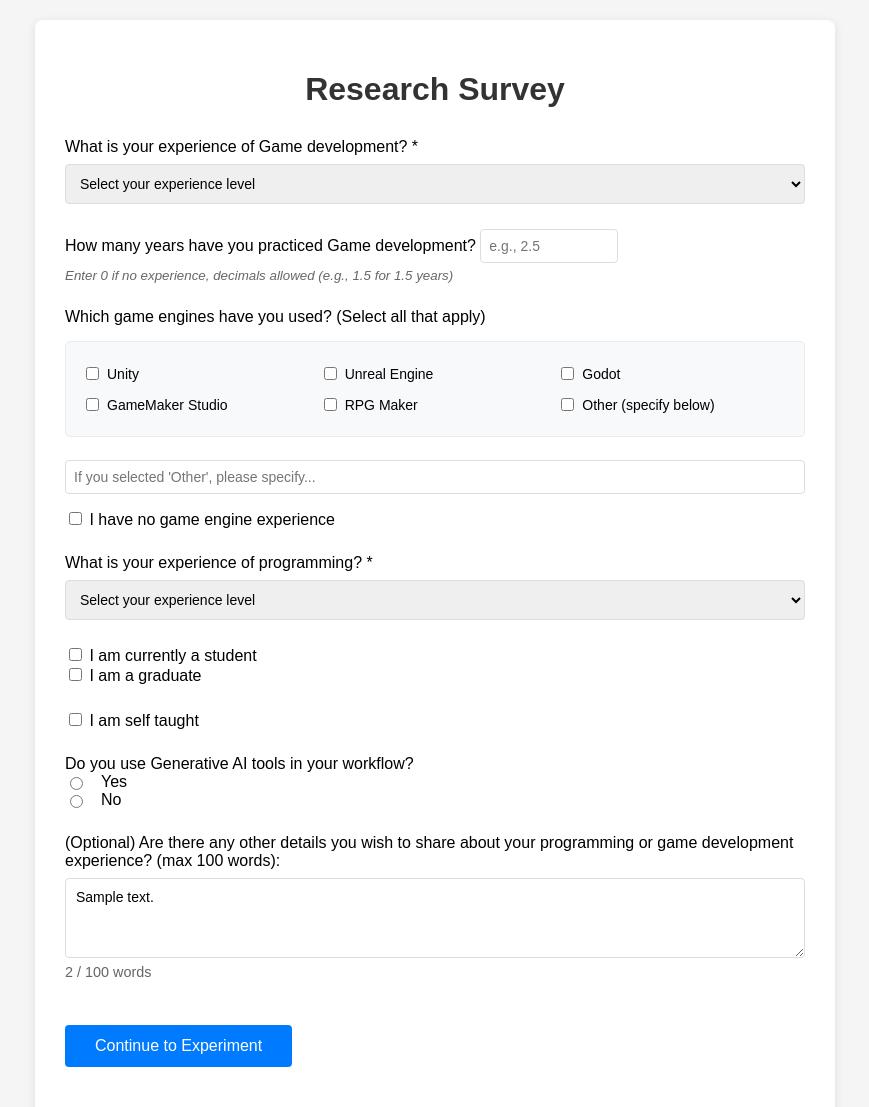
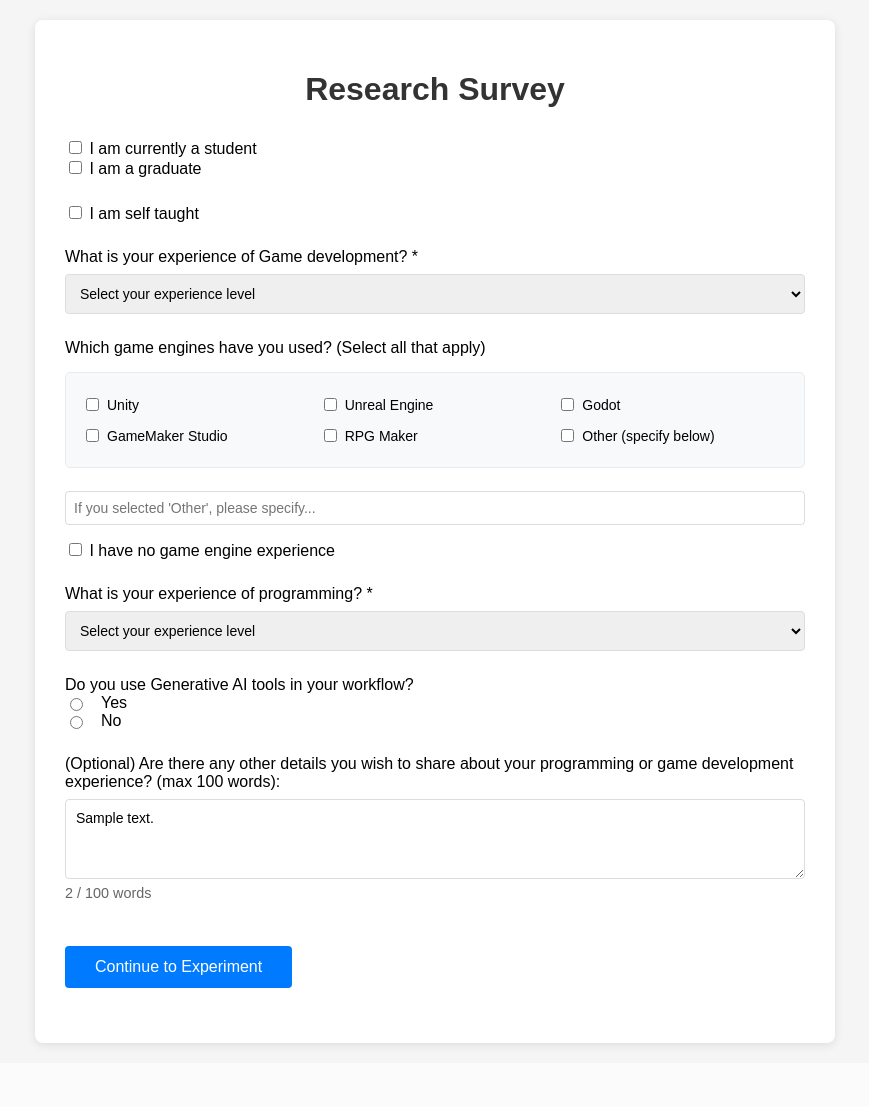
Before and after one commit to HamishHill-WK/PhaserGame, a Flask app: template templates/survey.html in a window 1280 px wide. Shown: the top 1107 px of the page, without its empty margins (205-1074 px from the left). After the commit the page ends 1048 px from the top, so only its background shows below. Run offline with Flask 3, Linux system fonts and the light colour scheme; the template is opened without the code that fills it: most values are stand-ins (such as "Sample title", 1, 10 or a date in 2020); parts of the project's set-up code (start-up, migrations or seed data) failed here and were passed over.

Commit message:
Refactor survey.js to add toggleGameDevFields function for game development experience and update event listeners. Clean up variable declarations to use 'let' for better scope management. Update survey.html to reorganize game development related fields for improved clarity and user experience.

```diff
--- a/static/js/survey.js
+++ b/static/js/survey.js
@@ -59,25 +59,33 @@ function togglePhaserUsage(){
         phaserUsageGroup.style.display = 'none';
     }
 }
+
+function toggleGameDevFields() {
+    let gameExp = document.getElementById('game_dev_experience_detailed').value;
+    let show = (gameExp && gameExp !== 'none');
+    document.getElementById('gamedev-years-group').style.display = show ? 'block' : 'none';
+    console.log('Game Dev Experience:', gameExp, 'Show:', show);
+}
+
 // Programming fields toggle
 function toggleProgrammingFields() {
-    var progExp = document.getElementById('programming_experience_detailed').value;
-    var gameExp = document.getElementById('game_dev_experience_detailed').value;
-    var show = (progExp && progExp !== 'none') || (gameExp && gameExp !== 'none');
+    let progExp = document.getElementById('programming_experience_detailed').value;
+    let gameExp = document.getElementById('game_dev_experience_detailed').value;
+    let show = (progExp && progExp !== 'none') || (gameExp && gameExp !== 'none');
     document.getElementById('programming-years-group').style.display = show ? 'block' : 'none';
     document.getElementById('programming-languages-group').style.display = show ? 'block' : 'none';
 }
 
 function toggleProgrammingFields() {
-    var progExp = document.getElementById('programming_experience_detailed').value;
-    var gameExp = document.getElementById('game_dev_experience_detailed').value;
-    var show = (progExp && progExp !== 'none') || (gameExp && gameExp !== 'none');
+    let progExp = document.getElementById('programming_experience_detailed').value;
+    let gameExp = document.getElementById('game_dev_experience_detailed').value;
+    let show = (progExp && progExp !== 'none') || (gameExp && gameExp !== 'none');
     document.getElementById('programming-years-group').style.display = show ? 'block' : 'none';
     document.getElementById('programming-languages-group').style.display = show ? 'block' : 'none';
 }
 
 function toggleGameEngines() {
-    var exp = document.getElementById('game_dev_experience_detailed').value;
+    let exp = document.getElementById('game_dev_experience_detailed').value;
     document.getElementById('game-engines-group').style.display = (exp && exp !== 'none') ? 'block' : 'none';
 }
 
@@ -87,6 +95,7 @@ document.addEventListener('DOMContentLoaded', function() {
     document.getElementById('programming_experience_detailed').addEventListener('change', toggleProgrammingFields);
     document.getElementById('game_dev_experience_detailed').addEventListener('change', toggleProgrammingFields);
     document.getElementById('game_dev_experience_detailed').addEventListener('change', toggleGameEngines);
+    document.getElementById('game_dev_experience_detailed').addEventListener('change', toggleGameDevFields);
     document.getElementById('is_self_taught').addEventListener('change', toggleSelfTaughtFields);
     toggleSelfTaughtFields();
     toggleProgrammingFields();
@@ -94,14 +103,14 @@ document.addEventListener('DOMContentLoaded', function() {
 
 // Self-taught toggle
 function toggleSelfTaughtFields() {
-    var isSelfTaught = document.getElementById('is_self_taught').checked;
+    let isSelfTaught = document.getElementById('is_self_taught').checked;
     document.getElementById('self-taught-details-group').style.display = isSelfTaught ? 'block' : 'none';
 }
 
 // Course programming experience toggle
 function toggleCourseProgrammingExperience() {
-    var isStudent = document.getElementById('is_student').checked;
-    var isGraduate = document.getElementById('is_graduate').checked;
+    let isStudent = document.getElementById('is_student').checked;
+    let isGraduate = document.getElementById('is_graduate').checked;
     document.getElementById('course-programming-experience-group').style.display = (isStudent || isGraduate) ? 'block' : 'none';
 }
 document.addEventListener('DOMContentLoaded', function() {
@@ -112,7 +121,7 @@ document.addEventListener('DOMContentLoaded', function() {
 
 // Undergrad year toggle
 function toggleUndergradYear() {
-    var degreeLevel = document.getElementById('degree_level_current').value;
+    let degreeLevel = document.getElementById('degree_level_current').value;
     document.getElementById('undergrad-year-group').style.display = (degreeLevel === 'undergraduate') ? 'block' : 'none';
 }
 document.addEventListener('DOMContentLoaded', function() {
@@ -122,11 +131,11 @@ document.addEventListener('DOMContentLoaded', function() {
 
 // Graduate fields toggle
 function toggleGraduateFields() {
-    var isGraduate = document.getElementById('is_graduate').checked;
+    let isGraduate = document.getElementById('is_graduate').checked;
     document.getElementById('degree-level-highest-group').style.display = isGraduate ? 'block' : 'none';
 }
 function toggleStudentFields() {
-    var isStudent = document.getElementById('is_student').checked;
+    let isStudent = document.getElementById('is_student').checked;
     document.getElementById('degree-level-current-group').style.display = isStudent ? 'block' : 'none';
 }
 document.addEventListener('DOMContentLoaded', function() {
--- a/templates/survey.html
+++ b/templates/survey.html
@@ -7,72 +7,7 @@
 <body>
     <div class="survey-container">
         <h1 class="survey-title">Research Survey</h1>
-
-        <form method="POST" action="{{ url_for('submit_survey') }}">
-            <div class="question-group">
-                <label for="game_dev_experience_detailed">What is your experience of Game development? <span class="required">*</span></label>
-                <select name="game_dev_experience_detailed" id="game_dev_experience_detailed" required>
-                    <option value="">Select your experience level</option>
-                    <option value="none" {{ 'selected' if form_data and form_data.game_dev_experience_detailed == 'none' }}>None</option>
-                    <option value="limited" {{ 'selected' if form_data and form_data.game_dev_experience_detailed == 'limited' }}>Limited</option>
-                    <option value="moderate" {{ 'selected' if form_data and form_data.game_dev_experience_detailed == 'moderate' }}>Moderate</option>
-                    <option value="advanced" {{ 'selected' if form_data and form_data.game_dev_experience_detailed == 'advanced' }}>Advanced</option>
-                    <option value="professional" {{ 'selected' if form_data and form_data.game_dev_experience_detailed == 'professional' }}>Professional</option>
-                </select>
-            </div>
-
-            <div class="question-group conditional-field" id="gamedev-position-group" style="display: none;">
-                <label for="gamedev_position">If you selected professional, what is the highest position you have worked in?</label>
-                <select name="gamedev_position" id="gamedev_position">
-                    <option value="">Select position</option>
-                    <option value="junior" {{ 'selected' if form_data and form_data.gamedev_position == 'junior' }}>Junior</option>
-                    <option value="mid" {{ 'selected' if form_data and form_data.gamedev_position == 'mid' }}>Mid</option>
-                    <option value="senior" {{ 'selected' if form_data and form_data.gamedev_position == 'senior' }}>Senior</option>
-                    <option value="lead" {{ 'selected' if form_data and form_data.gamedev_position == 'lead' }}>Lead</option>
-                </select>
-            </div>
-
-            <div class="question-group" id="gamedev-years-group" style="display: {% if form_data and form_data.game_dev_experience_detailed != 'none' %}block{% else %}none{% endif %};">
-                <label for="gamedev_years">How many years have you practiced Game development?</label>
-                <input type="number" name="gamedev_years" id="gamedev_years" min="0" max="50" step="0.5"
-                    value="{{ form_data.gamedev_years if form_data else '' }}"
-                    placeholder="e.g., 2.5">
-                <small style="display: block; margin-top: 5px; color: #666;">Enter 0 if no experience, decimals allowed (e.g., 1.5 for 1.5 years)</small>
-            </div>
-
-            <div class="question-group" id="game-engines-group" style="display: {% if form_data and form_data.game_dev_experience_detailed != 'none' %}block{% else %}none{% endif %};">
-                <div>Which game engines have you used? (Select all that apply)</div>
-                <div class="languages-grid" id="game_engines">
-                    <label><input type="checkbox" name="engines" value="unity"> Unity</label>
-                    <label><input type="checkbox" name="engines" value="unreal"> Unreal Engine</label>
-                    <label><input type="checkbox" name="engines" value="godot"> Godot</label>
-                    <label><input type="checkbox" name="engines" value="gamemaker"> GameMaker Studio</label>
-                    <label><input type="checkbox" name="engines" value="rpgmaker"> RPG Maker</label>
-                    <label><input type="checkbox" name="engines" value="other"> Other (specify below)</label>
-                </div>
-
-                <div class="other-language-input" style="margin-top: 15px;">
-                    <input type="text" name="other_engine" placeholder="If you selected 'Other', please specify..." style="width: 100%; padding: 8px;">
-                </div>
-
-                <div style="margin-top: 15px;">
-                    <label><input type="checkbox" name="engines" value="none"> I have no game engine experience</label>
-                </div>
-            </div>
-
-            <div class="question-group">
-                <label for="programming_experience_detailed">What is your experience of programming? <span class="required">*</span></label>
-                <select name="programming_experience_detailed" id="programming_experience_detailed" required>
-                    <option value="">Select your experience level</option>
-                    <option value="none" {{ 'selected' if form_data and form_data.programming_experience_detailed == 'none' }}>None</option>
-                    <option value="limited" {{ 'selected' if form_data and form_data.programming_experience_detailed == 'limited' }}>Limited</option>
-                    <option value="moderate" {{ 'selected' if form_data and form_data.programming_experience_detailed == 'moderate' }}>Moderate</option>
-                    <option value="advanced" {{ 'selected' if form_data and form_data.programming_experience_detailed == 'advanced' }}>Advanced</option>
-                    <option value="professional" {{ 'selected' if form_data and form_data.programming_experience_detailed == 'professional' }}>Professional</option>
-                </select>
-            </div>
-
-            <div class="question-group">
+         <div class="question-group">
                 <label>
                     <input type="checkbox" name="is_student" id="is_student"
                         {% if form_data and form_data.is_student %}checked{% endif %}>
```
Also changed, not shown: other parts of templates/survey.html (+65 -0 lines).
